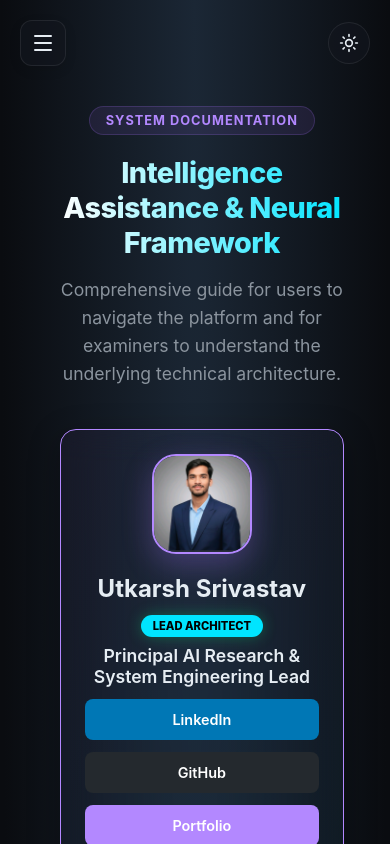
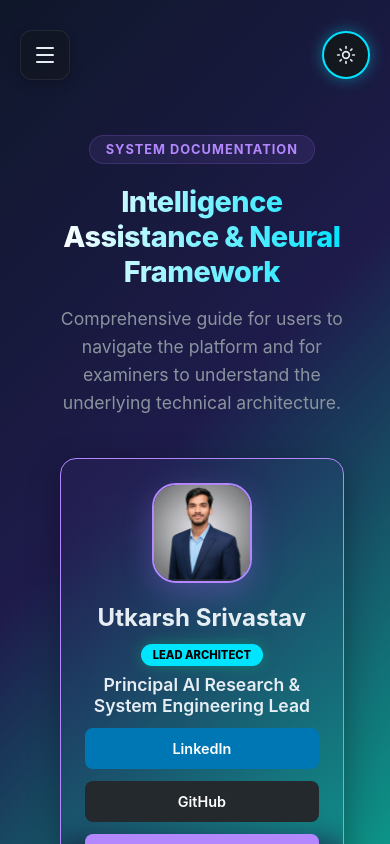
Before and after one commit to UtkarshSrivastav09/MedAI-Clinical_Decision_Support_System-Major-Project, a React app in the folder frontend/: page /help in a window 390 px wide. Shown: the top 844 px of the page. Built offline with nearby package versions, Linux system fonts and the light colour scheme; sample sign-in values are in the browser's storage; the HTML template or start-up script is replaced by a standard one.

Commit message:
Project Complete Successfully | Utkarsh

```diff
--- a/frontend/src/App.jsx
+++ b/frontend/src/App.jsx
@@ -100,7 +100,15 @@ function AppContent() {
             <button className="mobile-menu-btn" onClick={() => setIsSidebarOpen(true)}>
               <Menu size={24} />
             </button>
-            <button className="theme-toggle-btn" onClick={toggleTheme} title="Toggle Theme">
+            <button
+              className="theme-toggle-btn"
+              onClick={(e) => {
+                e.preventDefault();
+                e.stopPropagation();
+                toggleTheme();
+              }}
+              title="Toggle Theme"
+            >
               {isLightMode ? <Moon size={20} /> : <Sun size={20} />}
             </button>
           </div>
--- a/frontend/src/index.css
+++ b/frontend/src/index.css
@@ -210,6 +210,25 @@ h1 {
 }
 
 @media (max-width: 900px) {
+  body {
+    background: linear-gradient(135deg, #0f172a 0%, #1e1b4b 50%, #0d9488 100%);
+    background-size: 400% 400%;
+    animation: mesh-flow 15s ease infinite;
+    background-attachment: fixed;
+  }
+
+  :root[data-theme='light'] body {
+    background: linear-gradient(135deg, #f0f9ff 0%, #e0f2fe 50%, #ccfbf1 100%);
+    background-size: 400% 400%;
+    animation: mesh-flow 15s ease infinite;
+  }
+
+  @keyframes mesh-flow {
+    0% { background-position: 0% 50%; }
+    50% { background-position: 100% 50%; }
+    100% { background-position: 0% 50%; }
+  }
+
   .app-container {
     flex-direction: column;
   }
@@ -219,7 +238,7 @@ h1 {
     top: 0;
     left: -300px;
     width: 280px;
-    z-index: 1000;
+    z-index: 2000;
     transition: left 0.3s cubic-bezier(0.4, 0, 0.2, 1);
   }
 
@@ -236,7 +255,7 @@ h1 {
     height: 100vh;
     background: rgba(0, 0, 0, 0.6);
     backdrop-filter: blur(4px);
-    z-index: 999;
+    z-index: 1500;
     animation: fadeIn 0.3s ease-out forwards;
   }
 
@@ -244,16 +263,33 @@ h1 {
     display: flex;
     align-items: center;
     justify-content: center;
-    padding: 10px;
+    padding: 12px;
     background: var(--bg-glass);
     border: 1px solid var(--border-color);
     border-radius: 12px;
-    width: fit-content;
-    box-shadow: 0 4px 12px rgba(0,0,0,0.1);
+    width: 50px;
+    height: 50px;
+    box-shadow: 0 4px 12px rgba(0,0,0,0.2);
+    cursor: pointer;
+    z-index: 100;
+  }
+
+  .theme-toggle-btn {
+    width: 48px;
+    height: 48px;
+    z-index: 9999 !important;
+    position: relative;
+    border: 2px solid var(--accent-cyan) !important;
+    box-shadow: 0 0 15px rgba(0, 229, 255, 0.4);
+    background: var(--bg-secondary) !important;
+    pointer-events: auto !important;
+    touch-action: manipulation;
   }
 
   .top-bar {
     justify-content: space-between;
+    padding: 10px 0;
+    margin-bottom: 25px;
   }
 
   .mobile-close-btn {
--- a/frontend/src/pages/Help.css
+++ b/frontend/src/pages/Help.css
@@ -405,3 +405,36 @@
     justify-content: center;
   }
 }
+
+/* Light Mode Overrides for Visibility */
+:root[data-theme='light'] .help-hero h1 {
+  background: linear-gradient(to right, var(--text-primary), var(--accent-purple));
+  -webkit-background-clip: text;
+  -webkit-text-fill-color: transparent;
+}
+
+:root[data-theme='light'] .step-number {
+  color: rgba(0, 0, 0, 0.05);
+}
+
+:root[data-theme='light'] .tech-card {
+  background: rgba(0, 0, 0, 0.02);
+  border-color: rgba(0, 0, 0, 0.05);
+}
+
+:root[data-theme='light'] .tech-card:hover {
+  background: rgba(0, 0, 0, 0.05);
+  border-color: var(--accent-purple);
+}
+
+:root[data-theme='light'] .architect-profile {
+  background: linear-gradient(135deg, rgba(163, 113, 247, 0.02) 0%, rgba(0, 229, 255, 0.02) 100%) !important;
+}
+
+:root[data-theme='light'] .pipeline-node span {
+  color: var(--text-primary);
+}
+
+:root[data-theme='light'] .node-icon {
+  background: rgba(0, 0, 0, 0.03) !important;
+}
```
